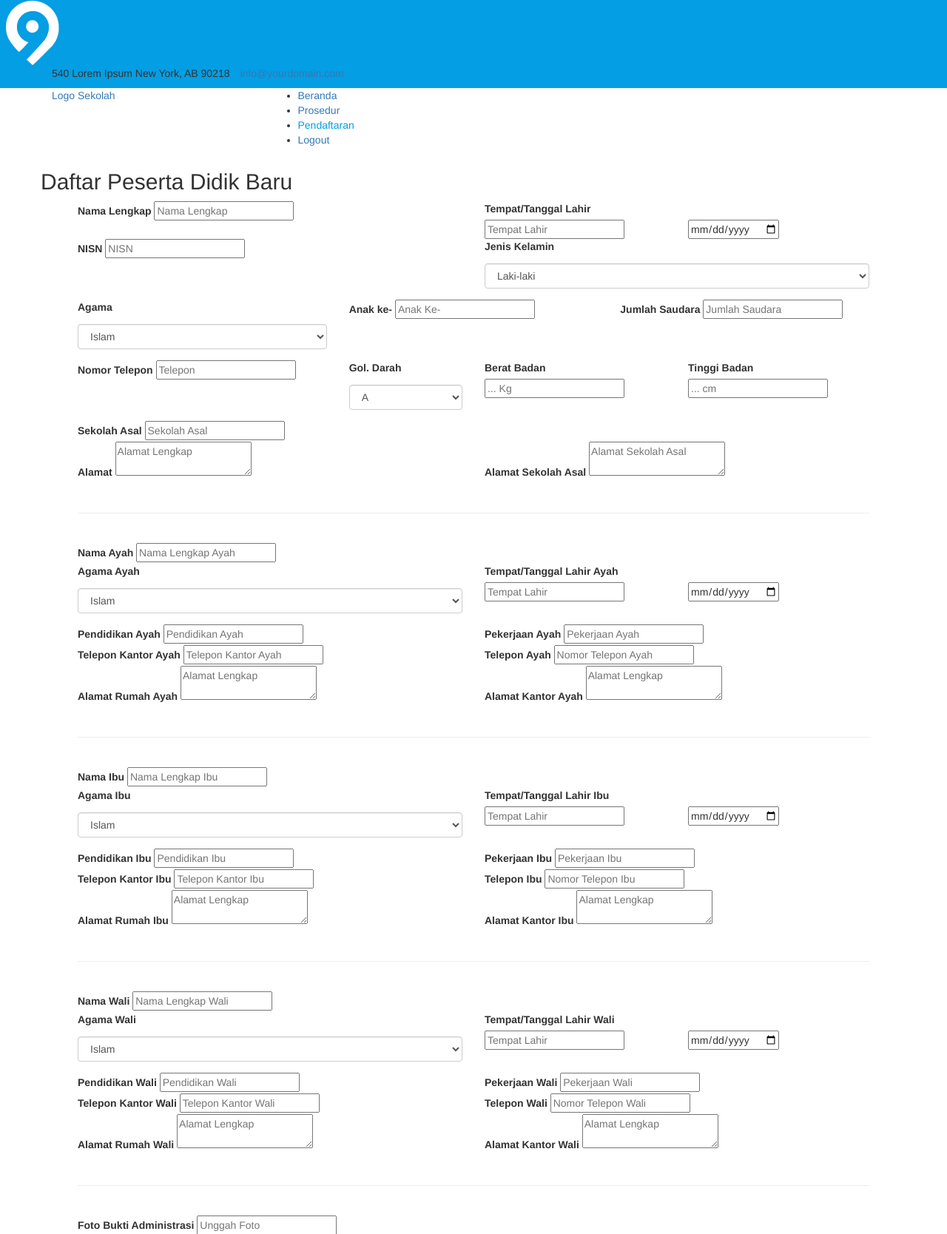
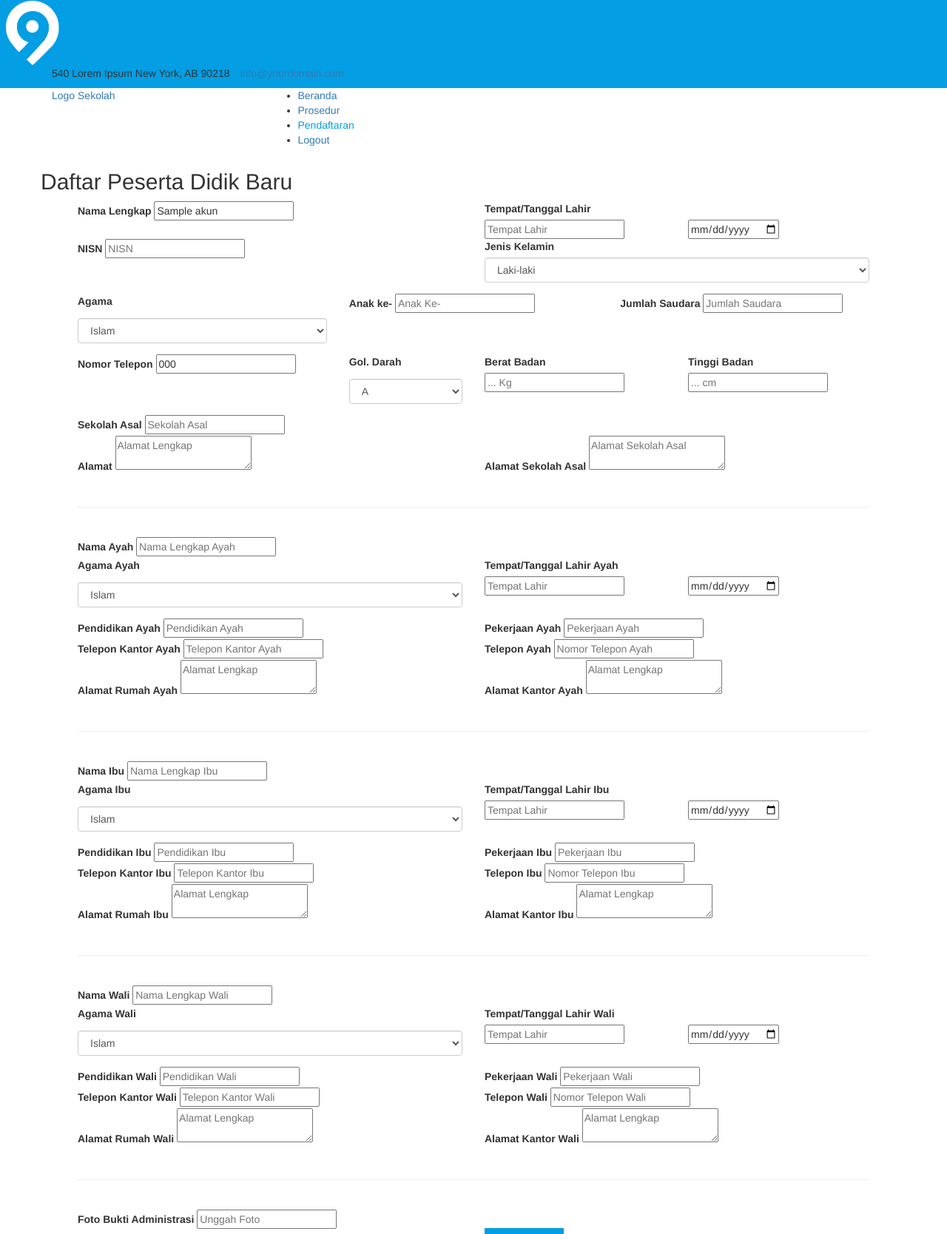
Before and after one commit to alfanizidni/ppdb, a CodeIgniter app: page /ppdb/index.php/admin/pendaftaran/index in a window 1280 px wide. Shown: the top 1668 px of the page at 74% size. Run offline with CodeIgniter, Linux system fonts and the light colour scheme; tables that the repository leaves empty or names only in its code hold one stand-in row (values such as "Sample post"); some libraries are stand-ins or nearby versions.

Commit message:
tampil data tb akun

```diff
--- a/application/controllers/admin/Pendaftaran.php
+++ b/application/controllers/admin/Pendaftaran.php
@@ -4,11 +4,78 @@
     public function __construct()
     {
         parent::__construct();
+        $this->load->model('pendaftaran_model');
     }
 
     public function index()
     {
-        $this->load->view("admin/pendaftaran");
+        // $id = $this->session->userdata['ses_id'];
+        $data['rb_psb_akun'] = $this->pendaftaran_model->tampil_data()->result();
+        $this->load->view("admin/pendaftaran", $data);
+        // var_dump($data);
     }
 
+    public function tambah()
+    {
+        $this->load->view('admin/pendaftaran');
+    }
+
+    public function tambah_aksi()
+    {
+        $nama = $this->input->post('nama');
+		$tempat_lahir = $this->input->post('tempat_lahir');
+		$tanggal_lahir = $this->input->post('tanggal_lahir');
+		$no_induk = $this->input->post('no_induk');
+		$nama_panggilan = $this->input->post('nama_panggilan');
+
+
+		$data = array(
+			'nama' => $nama,
+			'tempat_lahir' => $tempat_lahir,
+			'tanggal_lahir' => $tanggal_lahir,
+            'no_induk' => $no_induk,
+			'nama_panggilan' => $nama_panggilan
+			);
+		$this->pendaftaran_model->input_data($data,'rb_psb_pendaftaran');
+        redirect('admin/overview');
+        // var_dump($data);
+    }
+
+    public function edit()
+    {
+        $data['rb_psb_akun'] = $this->pendaftaran_model->tampil_data()->result();
+
+        // $where = array('id_pendaftaran' => $id);
+        // $data['rb_psb_pendaftaran'] = $this->pendaftaran_model->edit_data($where, 'rb_psb_pendaftaran')->result();
+        // $this->load->view('admin/overview', $data);
+    }
+
+    public function update()
+    {
+        $id = $this->input->post('id_pendaftaran');
+		$nama = $this->input->post('nama_lengkap');
+		$tempat_lahir = $this->input->post('tempat_lahir');
+		$tanggal_lahir = $this->input->post('tanggal_lahir');
+        $nisn = $this->input->post('nisn');
+		$gender = $this->input->post('gender');
+
+
+		$data = array(
+			'nama_lengkap' => $nama,
+			'jenis_kelamin' => $jenis_kelamin,
+			'tanggal_lahir' => $tanggal_lahir,
+            'nisn' => $nisn,
+            'gender' => $gender
+		);
+
+		$where = array(
+			'id_pendaftaran' => $id
+		);
+
+		$this->pendaftaran_model->update_data($where,$data,'rb_psb_pendaftaran');
+		redirect('admin/overview');
+
+    }
+
+
 }
--- /dev/null
+++ b/application/models/Pendaftaran_model.php
@@ -0,0 +1,36 @@
+<?php
+defined('BASEPATH') OR exit('No direct script access allowed');
+
+class Pendaftaran_model extends CI_Model{
+
+   function input_data($data)
+   {
+       $this->db->insert($data);
+       $this->db->from('rb_psb_pendaftaran');
+       $this->db->join('rb_psb_akun', 'rb_psb_akun.id_psb_akun = rb_psb_pendaftaran.id_psb_akun');
+       $query = $this->db->get();
+       return $query->result();
+   }
+
+   function tampil_data()
+   {
+       return $this->db->get('rb_psb_akun');
+   }
+
+   function update_data($where, $data, $table)
+   {
+       $this->db->where($where);
+       $this->db->update();
+   }
+
+
+
+    // function daftar_akun_join()
+    // {
+    //     $this->db->select('rb_psb_akun.*');
+    //     $this->db->from('rb_psb_pendaftaran');
+    //     $this->db->join('rb_psb_akun','rb_psb_akun.id_psb_akun = rb_psb_pendaftaran.id_pendaftaran');
+    //     $query = $this->db->get();
+    //     return $query->result();
+    // }
+}
--- a/application/views/admin/pendaftaran.php
+++ b/application/views/admin/pendaftaran.php
@@ -85,36 +85,38 @@
                     <h2>Daftar Peserta Didik Baru</h2>
                   </div>
                 </div>
+                <?php
+                foreach ($rb_psb_akun as $row)
+
+                ?>
 
                 <div class="col-lg-12 col-md-12 col-sm-12 col-xs-12 appointment_form">
-
                   <div class="form_section">
-                    <form class="form_contant" action="index.html" style="padding-left: 50px; padding-right:50px; width:100%; display:block;">
+                    <form class="form_contant" action="admin/pendaftaran/tambah_aksi" method="post" style="padding-left: 50px; padding-right:50px; width:100%; display:block;">
                       <div class="row">
                         <div class="field col-lg-6 col-md-6 col-sm-6 col-xs-6">
                           <label for="ttl">Nama Lengkap</label>
-                          <input class="field_custom" placeholder="Nama Lengkap" type="text" required>
+                          <input class="field_custom" placeholder="Nama Lengkap" name="nama_lengkap" value="<?php echo $row->nama_lengkap ?>" type="text" id="nama_lengkap" readonly>
                         </div>
                         <div class="field col-lg-3 col-md-3 col-sm-3 col-xs-3">
                           <label for="ttl">Tempat/Tanggal Lahir</label>
-                          <input class="field_custom" placeholder="Tempat Lahir" type="text" id="ttl" required>
+                          <input class="field_custom" placeholder="Tempat Lahir" name="tempat_lahir" type="text" id="tempat_lahir" required>
                         </div>
                         <div class="field col-lg-3 col-md-3 col-sm-3 col-xs-3">
-                          <input class="field_custom" placeholder="Tanggal Lahir" type="date" required style="margin-top: 25px;">
+                          <input class="field_custom" placeholder="Tanggal Lahir" name="tanggal_lahir" type="date" required style="margin-top: 25px;">
                         </div>
                       </div>
                       <div class="row">
                         <div class="field col-lg-6 col-md-6 col-sm-6 col-xs-6">
                           <label for="ttl">NISN</label>
-                          <input class="field_custom" placeholder="NISN" type="text" required>
+                          <input class="field_custom" placeholder="NISN" name="no_induk" type="number" required>
                         </div>
                         <div class="field col-lg-6 col-md-6 col-sm-6 col-xs-6">
                           <label for="ttl">Jenis Kelamin</label>
-                          <br/>
                           <div class="form-group" required>
-                            <select class="form-control" style="margin-top: 8px;" id="exampleFormControlSelect1" required>
-                              <option>Laki-laki</option>
-                              <option>Perempuan</option>
+                            <select class="form-control" class="field col-lg-8 col-md-8 col-sm-8 col-xs-8" id="exampleFormControlSelect1" required>
+                              <option >Laki-laki</option>
+                              <option >Perempuan</option>
                             </select>
                           </div>
                         </div>
@@ -146,7 +148,7 @@
                       <div class="row">
                         <div class="field col-lg-4 col-md-4 col-sm-4 col-xs-4">
                           <label for="ttl">Nomor Telepon</label>
-                          <input class="field_custom" placeholder="Telepon" type="dropdown" required>
+                          <input class="field_custom" placeholder="Telepon" value="<?php echo $row->no_telpon ?>" type="dropdown" required>
                         </div>
                         <div class="field col-lg-2 col-md-2 col-sm-2 col-xs-2">
                           <label for="ttl">Gol. Darah</label>
@@ -385,19 +387,13 @@
                       <div class="row">
                         <div class="field col-lg-12 col-md-12 col-sm-12 col-xs-12">
                           <label for="ttl">Prestasi Akademik</label>
-                          <textarea class="field_custom" placeholder="1.
-2.
-3.
-dst" type="text" required></textarea>
+                          <textarea class="field_custom" placeholder="1. 2. 3. dst" type="text" required></textarea>
                         </div>
                       </div>
                       <div class="row">
                         <div class="field col-lg-12 col-md-12 col-sm-12 col-xs-12">
                           <label for="ttl">Prestasi Non-Akademik</label>
-                          <textarea class="field_custom" placeholder="1.
-2.
-3.
-dst" type="text" required></textarea>
+                          <textarea class="field_custom" placeholder="1. 2. 3. dst" type="text" required></textarea>
                         </div>
                       </div>
                       <br/>
@@ -416,6 +412,7 @@
                       </div>
                   </div>
                   </form>
+                  <?php ?>
                 </div>
               </div>
             </div>
```
Also changed, not shown: application/controllers/admin/Login.php (+1 -42 lines).
